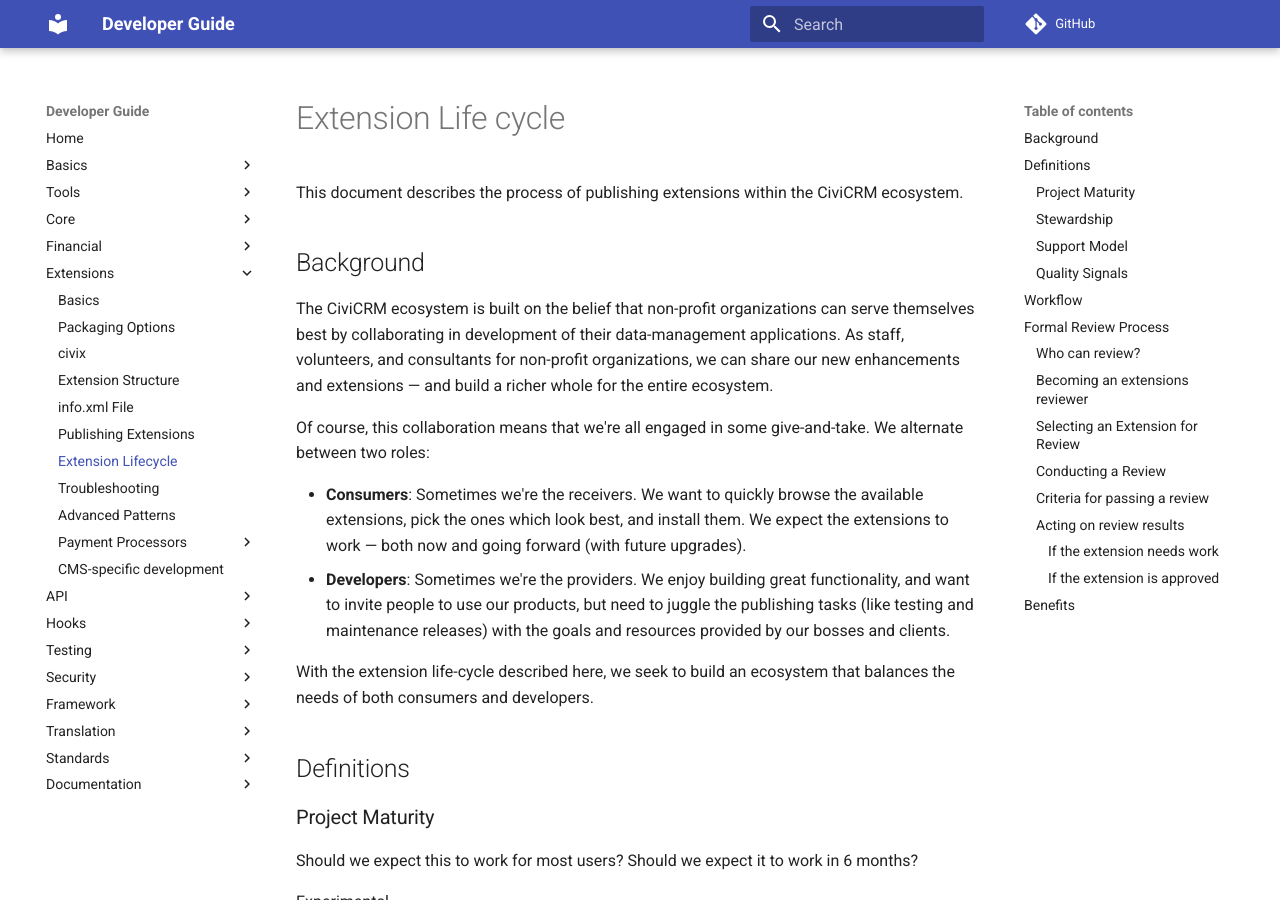
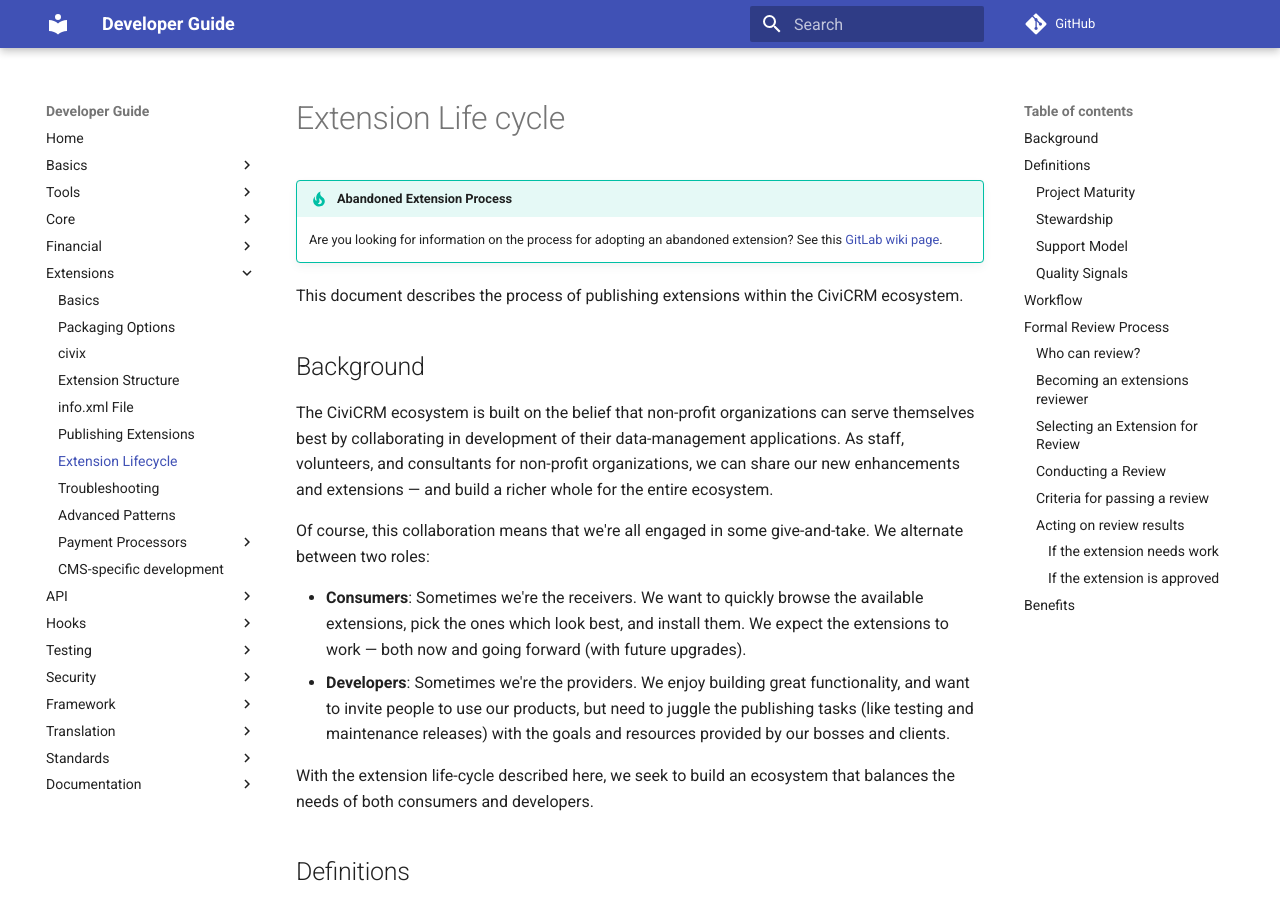
Before and after one commit to civicrm/civicrm-dev-docs, an MkDocs documentation site: the page built from docs/extensions/lifecycle.md, in a window 1280 px wide and 900 px high. Built offline with MkDocs 1.6.1 and Material for MkDocs 9.7.7, drawn with Linux system fonts in a browser that asks for light colours; comment, search, counter and statistics services are not loaded; old or Windows-style settings are respelled for this version of MkDocs.

Commit message:
Add link to Abandoned Extensions page/info.

```diff
--- a/docs/extensions/lifecycle.md
+++ b/docs/extensions/lifecycle.md
@@ -1,4 +1,7 @@
 # Extension Life cycle
+
+!!! tip "Abandoned Extension Process"
+    Are you looking for information on the process for adopting an abandoned extension? See this [GitLab wiki page](https://lab.civicrm.org/extensions/extensions-directory/wikis/extension-removal-process).
 
 This document describes the process of publishing extensions within the CiviCRM ecosystem.
 
```
